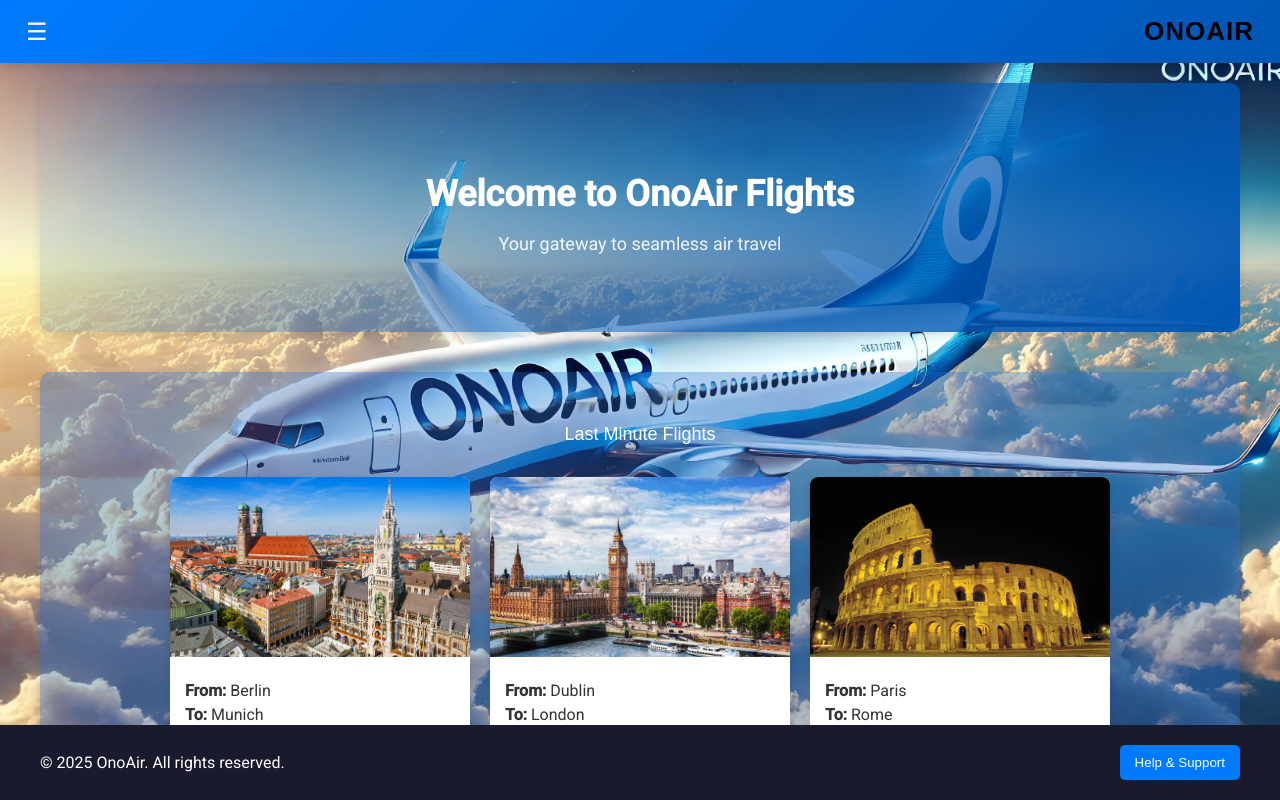
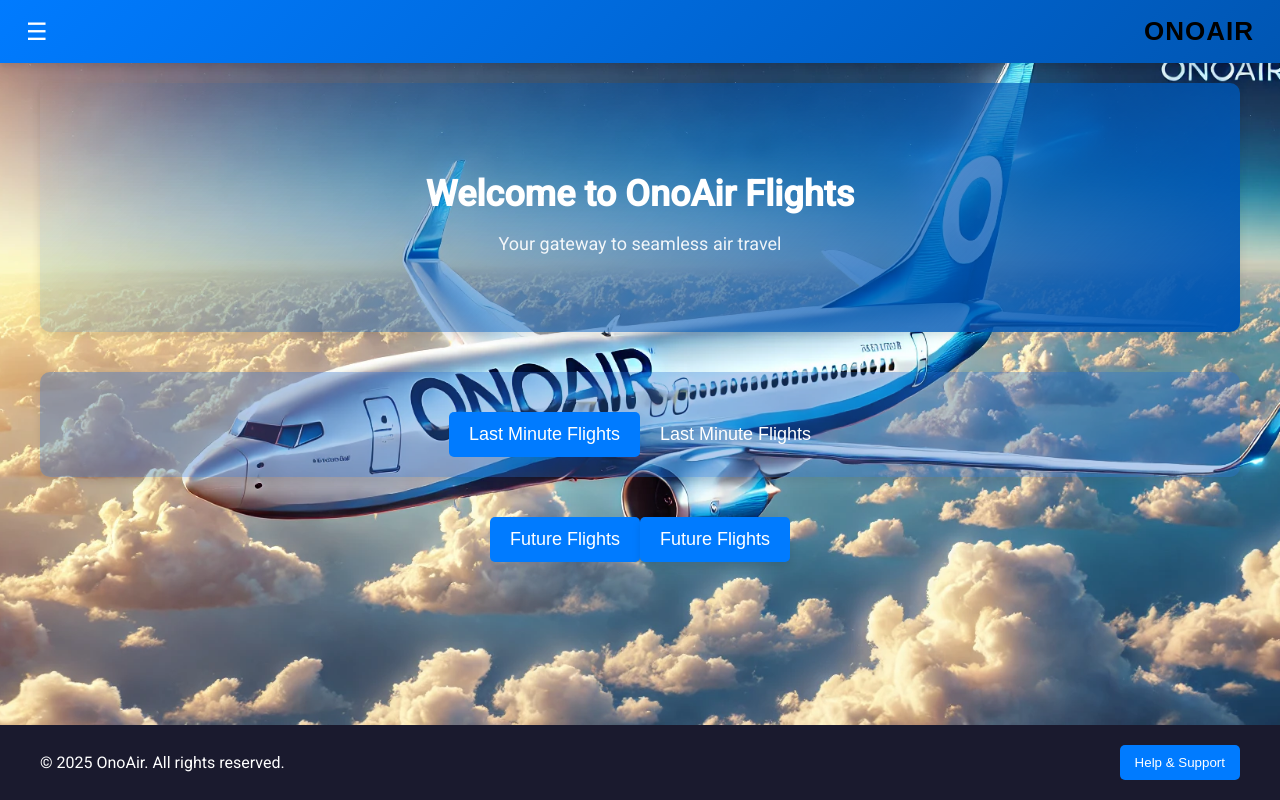
Before and after one commit to 24BlackMamba8/OnoAir-App, an Angular app: page / in a window 1280 px wide. Built offline with nearby package versions, Linux system fonts and the light colour scheme.

Commit message:
Update home.component.html

```diff
--- a/src/app/components/home/home.component.html
+++ b/src/app/components/home/home.component.html
@@ -1,4 +1,4 @@
-<!-- Updated HTML for Last Minute Flights Section -->
+<!-- Updated HTML for Last Minute and Future Flights Sections -->
 <meta name="viewport" content="width=device-width, initial-scale=1.0">
 <div class="home-container">
   <!-- Hero Section -->
@@ -8,12 +8,17 @@
       <p>Your gateway to seamless air travel</p>
     </div>
   </section>
+
   <!-- Last Minute Flights Section -->
   <section id="last-minute-flights" class="last-minute-flights">
     <div class="caption-container">
-  <button class="last-minute-button" (click)="navigateToLastMinute()">Last Minute Flights</button>
+
+      <button class="flight-button" (click)="toggleLastMinuteFlights()">Last Minute Flights</button>
+
+      <button class="last-minute-button" (click)="toggleLastMinuteFlights()">Last Minute Flights</button>
+
     </div>
-  <div class="flight-card-container">
+    <div *ngIf="showLastMinuteFlights" class="flight-card-container">
       <div *ngFor="let flight of lastMinuteFlights" class="flight-card">
         <img
           class="flight-image"
@@ -30,3 +35,31 @@
       </div>
     </div>
   </section>
+
+  <!-- Future Flights Section -->
+  <section id="future-flights" class="future-flights">
+    <div class="caption-container">
+
+      <button class="flight-button" (click)="toggleFutureFlights()">Future Flights</button>
+
+      <button class="future-flights-button" (click)="toggleFutureFlights()">Future Flights</button>
+
+    </div>
+    <div *ngIf="showFutureFlights" class="flight-card-container">
+      <div *ngFor="let flight of futureFlights" class="flight-card">
+        <img
+          class="flight-image"
+          [src]="flight.image"
+          [alt]="'Image of ' + flight.destination"
+        />
+        <div class="flight-info">
+          <p><strong>From:</strong> {{ flight.origin }}</p>
+          <p><strong>To:</strong> {{ flight.destination }}</p>
+          <p><strong>Departure:</strong> {{ flight.departure | date:'short' }}</p>
+          <p><strong>Arrival:</strong> {{ flight.arrival | date:'short' }}</p>
+          <button class="book-button" (click)="openBookingDialog(flight)">Book Now</button>
+        </div>
+      </div>
+    </div>
+  </section>
+</div>
```
Lines whose indentation alone changed are shown as unchanged.
